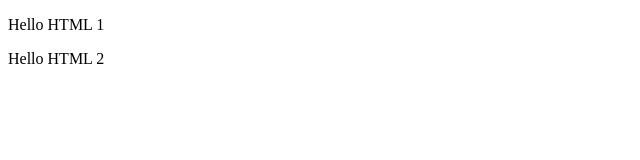
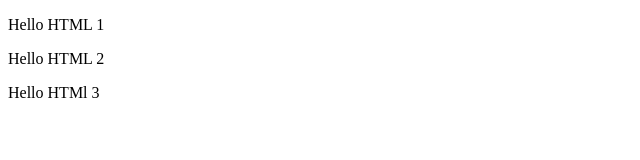
Before and after one commit to Lucas-Napoli/Bootcamp-Angular, a plain HTML site: page primeiro-projeto/index.html in a window 1280 px wide. Shown: the whole page, without its empty margins (0-640 px from the left). Drawn offline with Linux system fonts and the light colour scheme.

Commit message:
segunda alteração

```diff
--- a/primeiro-projeto/index.html
+++ b/primeiro-projeto/index.html
@@ -8,5 +8,6 @@
 <body>
     <p>Hello HTML 1</p>
     <p>Hello HTML 2</p>
+    <p>Hello HTMl 3</p>
 </body>
 </html>
```
